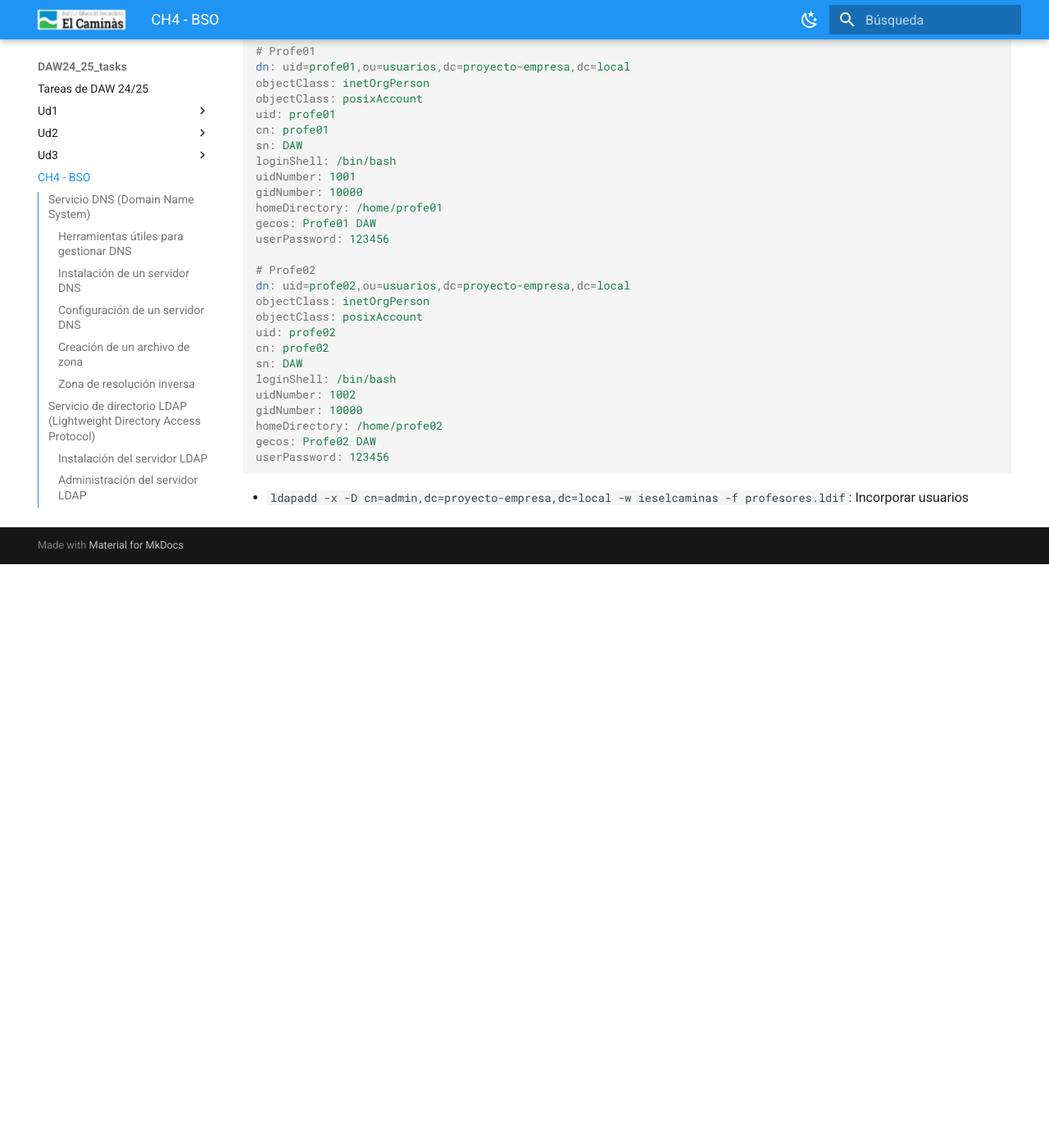
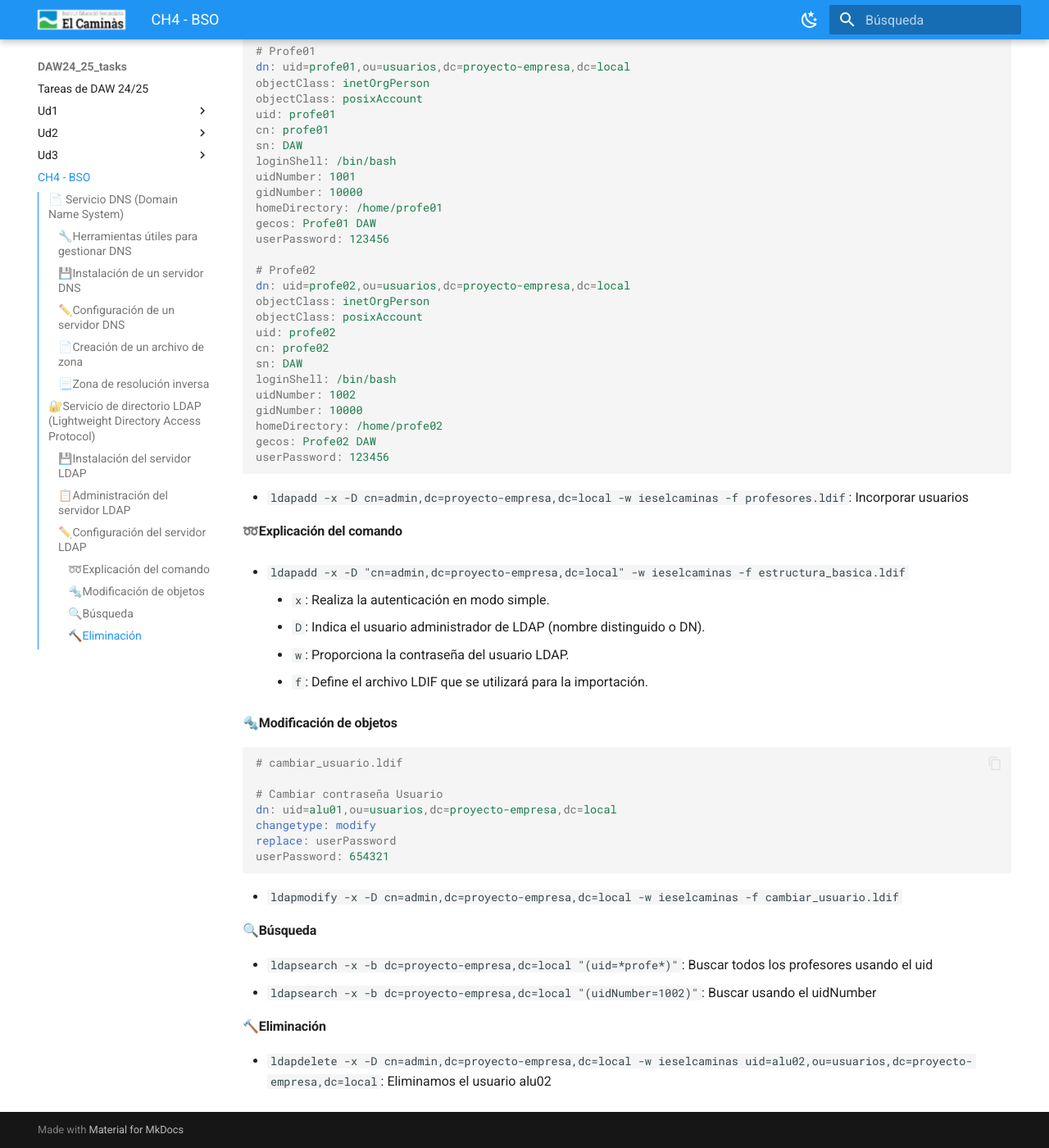
Before and after one commit to jmunozji/DAW24_25_tasks, an MkDocs documentation site: the page built from docs/Ud4/Ch4_BSO.md, in a window 1280 px wide and 1400 px high, scrolled down 5507 px. Shown: the whole window at 82% size. Built offline with MkDocs 1.6.1 and Material for MkDocs 9.7.7, drawn with Linux system fonts in a browser that asks for light colours; before the commit the page ends 6195 px from its top, so only the background shows below that; some of the changed text lies outside the part shown.

Commit message:
Cheatsheet 4 Finalizado

````diff
--- a/docs/Ud4/Ch4_BSO.md
+++ b/docs/Ud4/Ch4_BSO.md
@@ -4,9 +4,9 @@ title: "CH4 - BSO"
 
 # Cheatshet 4 - Servicios de red DNS y LDAP
 
-## Servicio DNS (Domain Name System)
+## 📄 Servicio DNS (Domain Name System)
 
-### Herramientas útiles para gestionar DNS
+### 🔧Herramientas útiles para gestionar DNS
 
 ```bash
 sudo apt-get install dnsutils  #Instalar estas herramientas en Debian
@@ -94,7 +94,7 @@ Domain Name: CISCO.COM
 >>> Last update of whois database: 2024-12-14T15:42:34Z <<<
 ```
 
-### Instalación de un servidor DNS
+### 💾Instalación de un servidor DNS
 
 ```bash
 sudo apt-get install bind9 bind9utils bind9-doc
@@ -109,7 +109,7 @@ DNS=127.0.0.1
 
 `sudo systemctl restart systemd-resolved`: Aplica la configuración
 
-### Configuración de un servidor DNS
+### ✏️Configuración de un servidor DNS
 
 - `/etc/bind/named.conf`: Archivo de configuración principal
 
@@ -135,7 +135,7 @@ include "/etc/bind/named.conf.default-zones";
 
 - `named.conf.default-zones`: Se encarga de definir las zonas predeterminadas.
 
-### Creación de un archivo de zona
+### 📄Creación de un archivo de zona
 
 `sudo nano named.conf.local`
 
@@ -180,7 +180,7 @@ www IN  A       3.85.104.173
 
 - `A`: Registra la dirección IP asociada con un nombre de host específico.
 
-#### Comprobaciones importantes de la configuración
+#### 🔎Comprobaciones importantes de la configuración
 
 - `named-checkconf`: Se utiliza para comprobar que no hay errores en la configuración.
 
@@ -194,7 +194,7 @@ OK
 
 - `sudo systemctl restart systemd-resolved`: Si todo va correctamente, se reinicia el servicio.
 
-### Zona de resolución inversa
+### 📃Zona de resolución inversa
 
 ```conf
 # /etc/bind/named.conf.local
@@ -222,15 +222,15 @@ $ORIGIN 104.85.3.IN-ADDR.ARPA.
 173 IN  PTR     ns1.deaw.es. ; fully qualified domain name (FQDN)
 ```
 
-## Servicio de directorio LDAP (Lightweight Directory Access Protocol)
+## 🔐Servicio de directorio LDAP (Lightweight Directory Access Protocol)
 
-### Instalación del servidor LDAP
+### 💾Instalación del servidor LDAP
 
 - `sudo apt install slapd ldap-utils`: Instala el servidor LDAP
 
 - `sudo dpkg-reconfigure slapd`: Te permite configurar desde cero el servidor LDAP o reconfigurarlo si ya lo tenías.
 
-### Administración del servidor LDAP
+### 📋Administración del servidor LDAP
 
 - `sudo slapcat`: Te permite ver la información actual que tienes configurada en LDAP.
 
@@ -246,7 +246,7 @@ $ORIGIN 104.85.3.IN-ADDR.ARPA.
 + $servers->setValue('login','bind_id','cn=admin,dc=daw,dc=ieselcaminas');
 ```
 
-### Configuración del servidor LDAP
+### ✏️Configuración del servidor LDAP
 
 - `/etc/ldap/ldap.conf`: Configuración del cliente LDAP.
 - `/etc/slapd/slapd.conf`: Configuración del servidor LDAP.
@@ -319,3 +319,35 @@ userPassword: 123456
 ```
 
 - `ldapadd -x -D cn=admin,dc=proyecto-empresa,dc=local -w ieselcaminas -f profesores.ldif`: Incorporar usuarios
+
+#### ➿Explicación del comando
+
+- `ldapadd -x -D "cn=admin,dc=proyecto-empresa,dc=local" -w ieselcaminas -f estructura_basica.ldif`
+
+    - `x`: Realiza la autenticación en modo simple.
+    - `D`: Indica el usuario administrador de LDAP (nombre distinguido o DN).
+    - `w`: Proporciona la contraseña del usuario LDAP.
+    - `f`: Define el archivo LDIF que se utilizará para la importación.
+
+#### 🔩Modificación de objetos
+
+```ldif
+# cambiar_usuario.ldif
+
+# Cambiar contraseña Usuario
+dn: uid=alu01,ou=usuarios,dc=proyecto-empresa,dc=local
+changetype: modify
+replace: userPassword
+userPassword: 654321
+```
+
+- `ldapmodify -x -D cn=admin,dc=proyecto-empresa,dc=local -w ieselcaminas -f cambiar_usuario.ldif`
+
+#### 🔍Búsqueda
+
+- `ldapsearch -x -b dc=proyecto-empresa,dc=local "(uid=*profe*)"`: Buscar todos los profesores usando el uid
+- `ldapsearch -x -b dc=proyecto-empresa,dc=local "(uidNumber=1002)"`: Buscar usando el uidNumber
+
+#### 🔨Eliminación
+
+- `ldapdelete -x -D cn=admin,dc=proyecto-empresa,dc=local -w ieselcaminas uid=alu02,ou=usuarios,dc=proyecto-empresa,dc=local`: Eliminamos el usuario alu02
````
